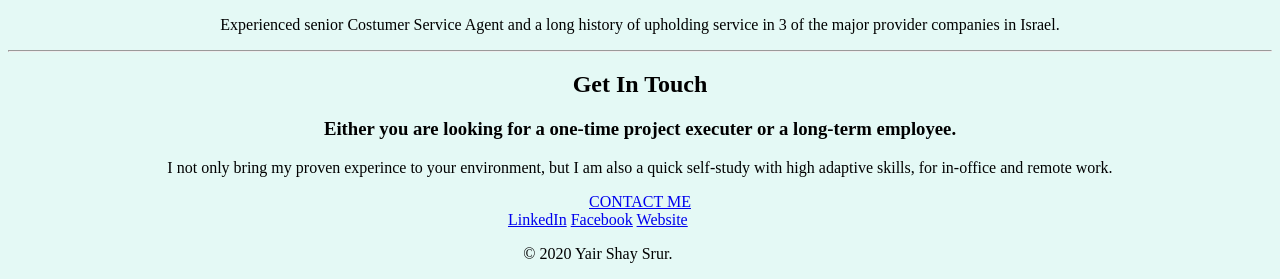
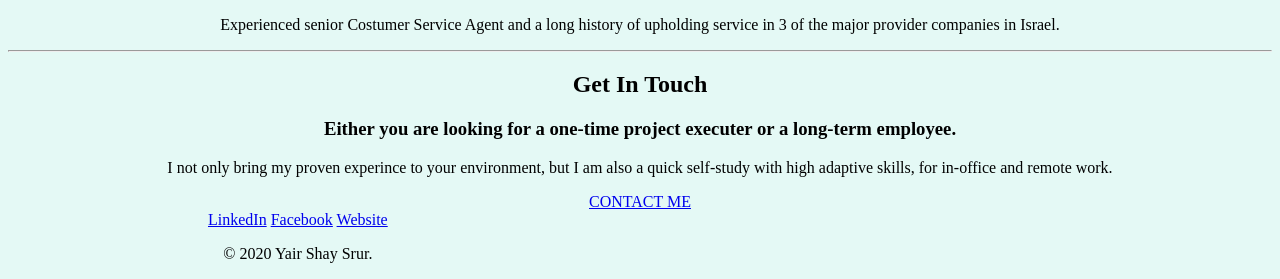
Before and after one commit to yair3216544/PersonalSite, a plain HTML site: page index.html in a window 1280 px wide. Shown: the part 1751-2030 px from the top of the page. Drawn offline with Linux system fonts and the light colour scheme.

Commit message:
Update style.css

```diff
--- a/css/style.css
+++ b/css/style.css
@@ -31,7 +31,7 @@ h1 {
 .bottom-container {
   text-align: center;
   position: absolute;
-  padding-left: 500px;
+  padding-left: 200px;
 
 }
 
```
